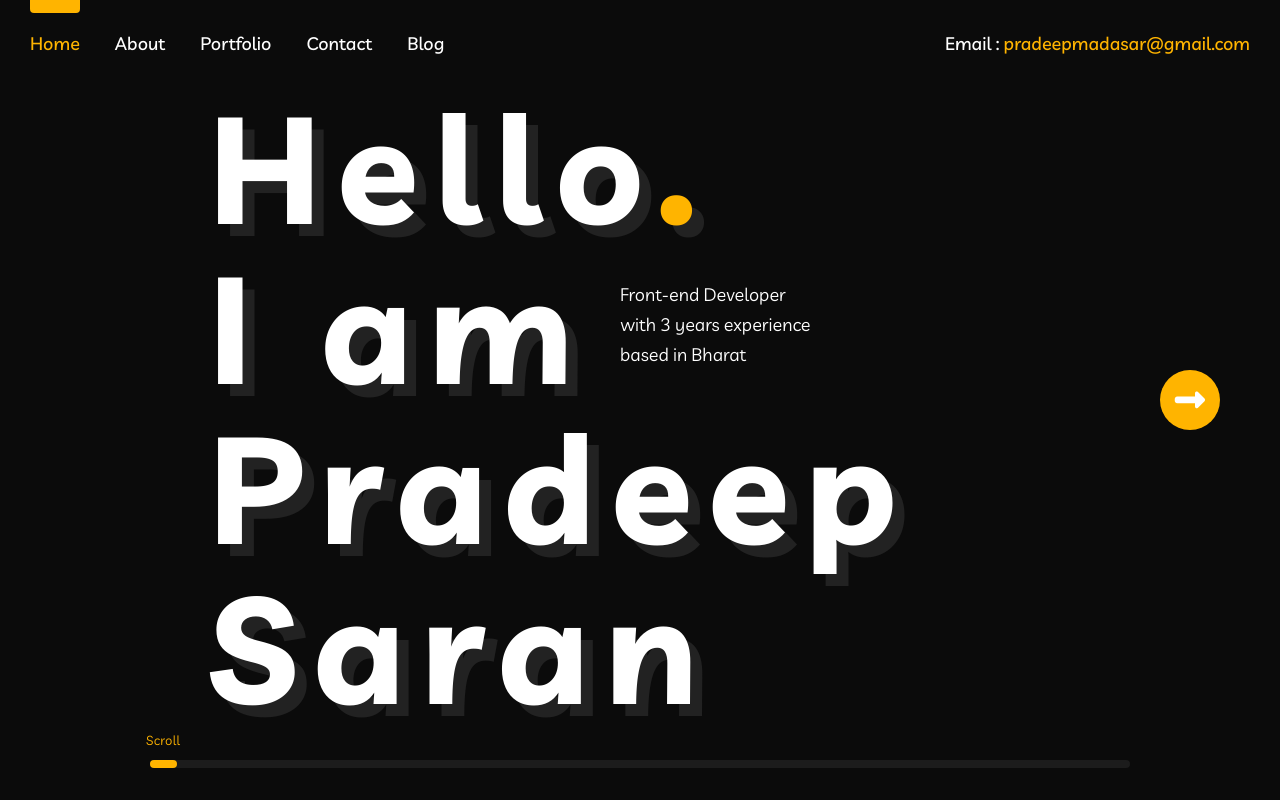
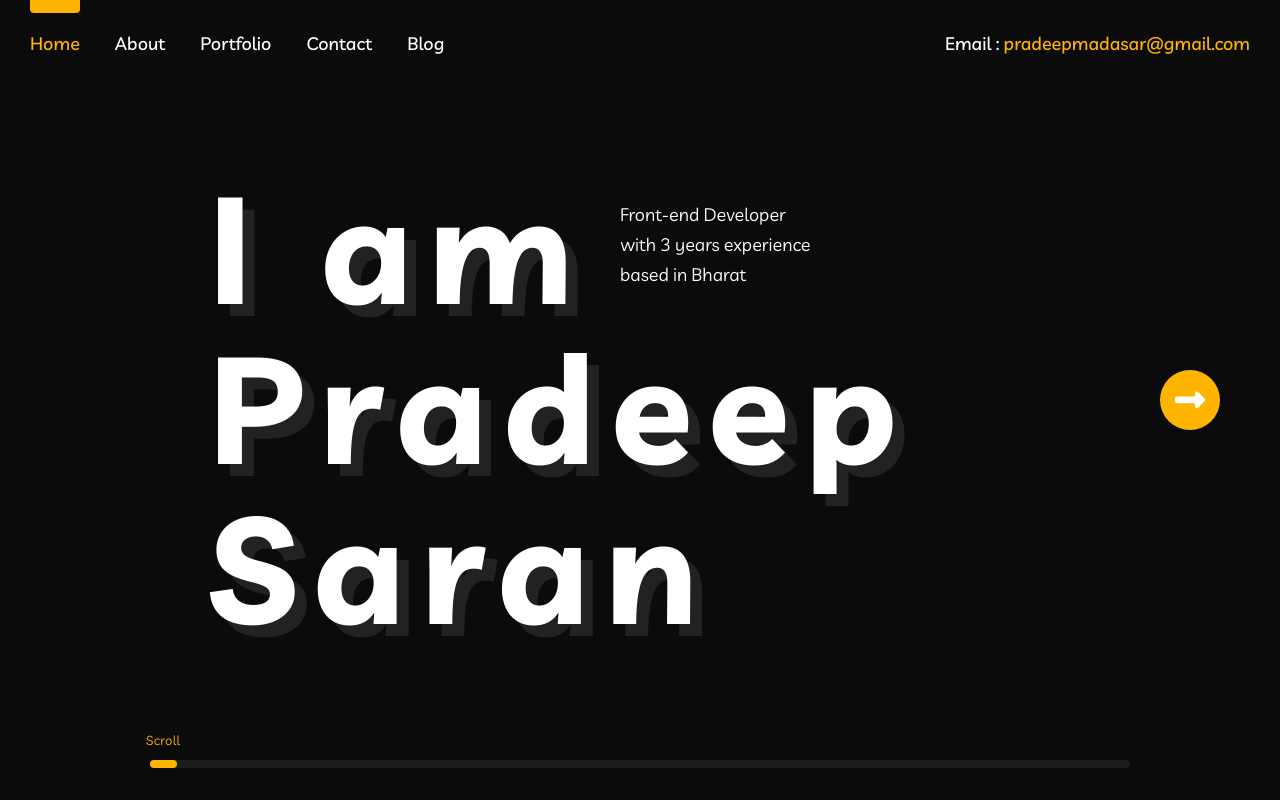
Before and after one commit to Pradeepsaranbishnoi/pradeep-saran, a plain HTML site: page index.html in a window 1280 px wide. Drawn offline with nearby package versions, Linux system fonts and the light colour scheme; some packages are replaced by stand-ins of ours; a script that the page names is missing; files whose address does not match are found by name.

Commit message:
Update index.html
name change

```diff
--- a/index.html
+++ b/index.html
@@ -92,11 +92,6 @@
                   <div>
                      <div class="position-relative">
                         <h1>
-                           <span>
-                              <span class="animated-layer">
-                                 Hello<span>.</span>
-                              </span>
-                           </span>
                            <span class="position-relative">
                               <span class="animated-layer">
                               I am
```
